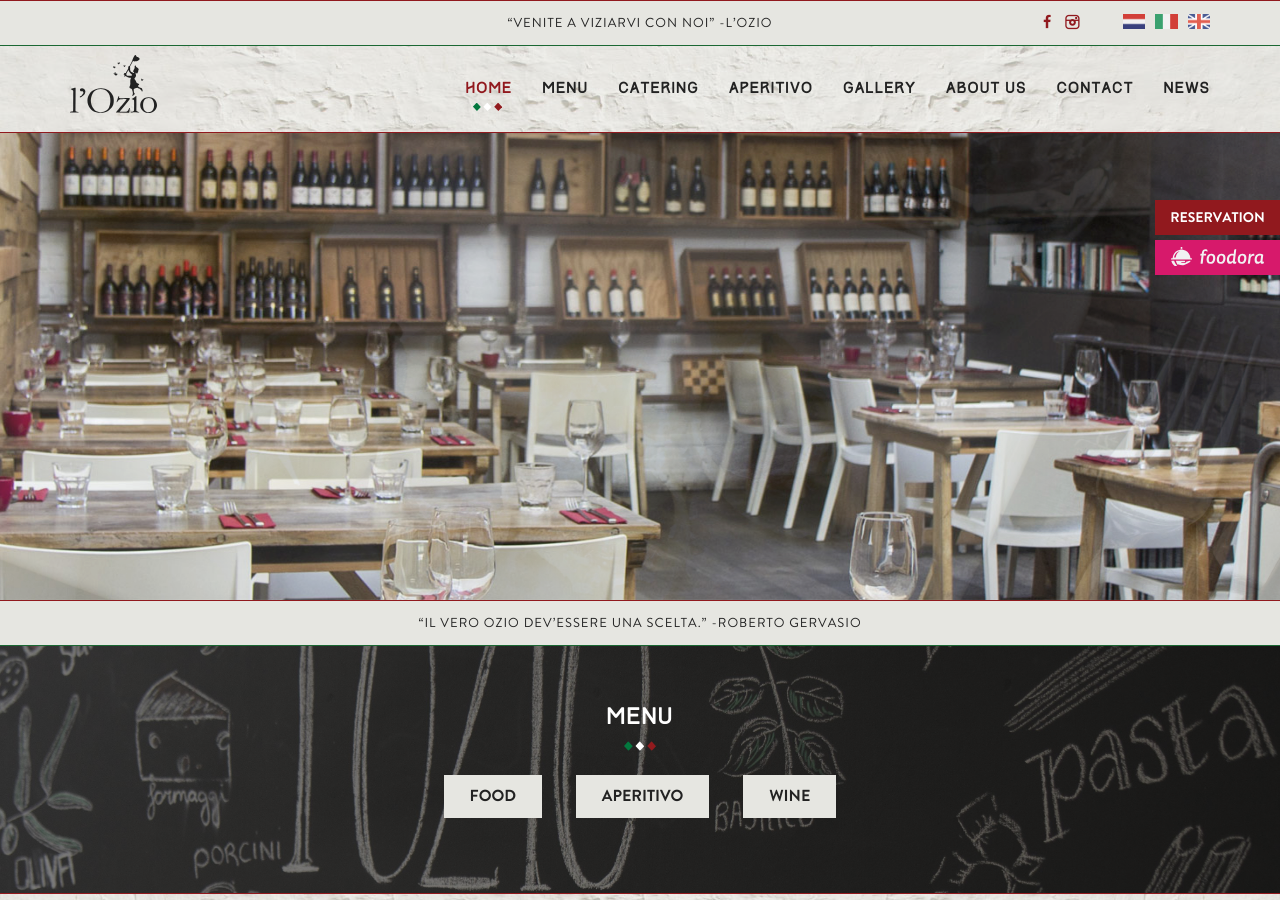
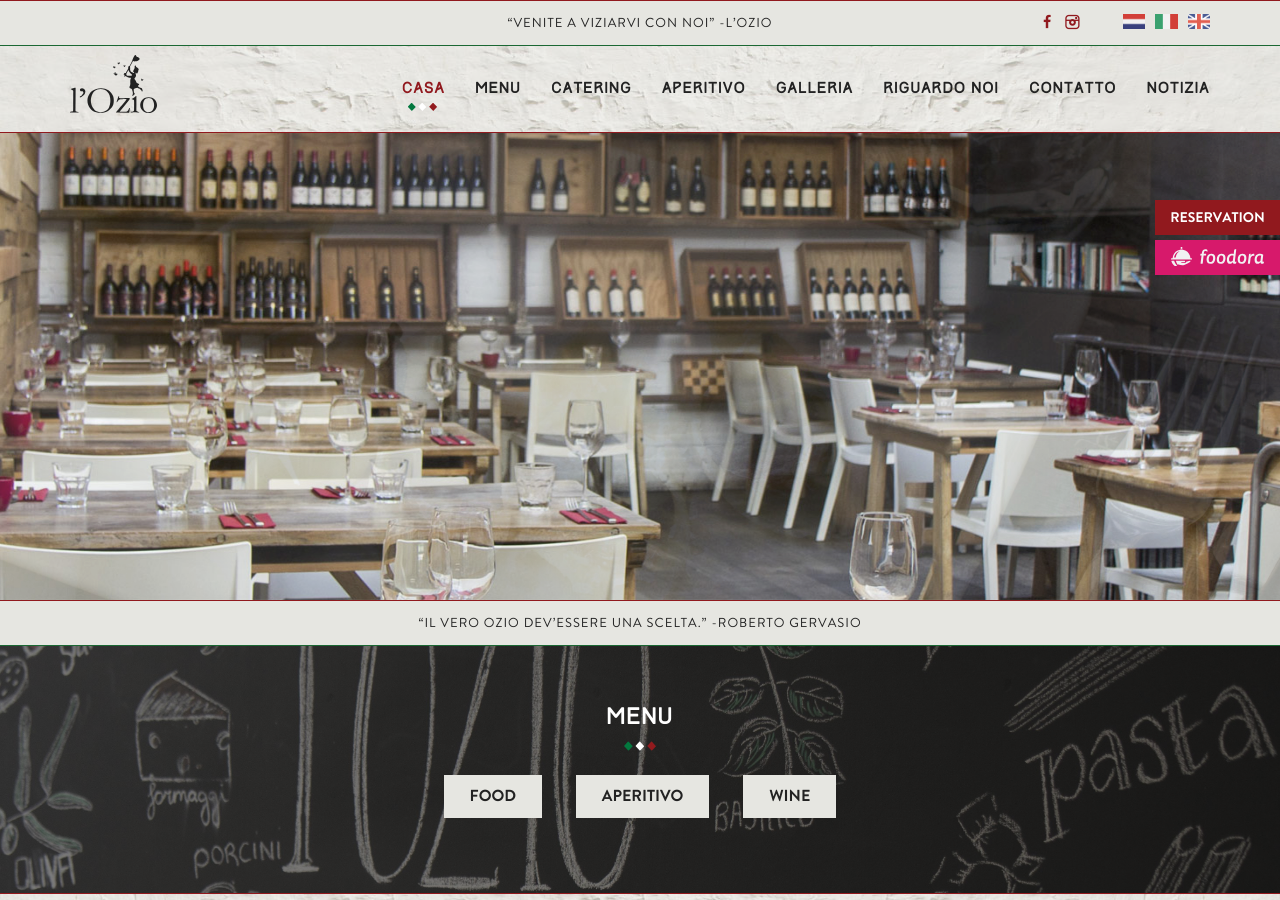
Before and after one commit to jhvanderschee/lozio_it, a Jekyll site: the page built from index.md, in a window 1280 px wide and 900 px high. Built offline with Jekyll 4.4.1, drawn with Linux system fonts in a browser that asks for light colours.

Commit message:
Updated '/_includes/header.html' via CloudCannon

```diff
--- a/_includes/header.html
+++ b/_includes/header.html
@@ -13,14 +13,14 @@ if(getParameterByName('url')) {
 <div class="navmenu navmenu-default navmenu-fixed-left offcanvas">
       <img src="/img/logofullwhite.svg">
       <ul class="nav navmenu-nav">
-              <li><a href="/#top">Home</a></li>
+              <li><a href="/#top">Casa</a></li>
               <li><a href="/#menu">Menu</a></li>
               <li {% if page.url == '/catering/' or page.url == '/catering/index.html' %}class="active"{% endif %}><a href="/#catering">Catering</a></li>
               <li {% if page.url == '/aperitivo/' or page.url == '/aperitivo/index.html' %}class="active"{% endif %}><a href="/#catering">Aperitivo</a></li>
-              <li><a href="/#gallery">Gallery</a></li>
-              <li {% if page.url == '/about/' or page.url == '/about/index.html' %}class="active"{% endif %}><a href="/about/">About us</a></li>
-              <li><a href="/#contact">Contact</a></li>
-              <li {% if page.layout == 'post' or page.layout == 'blog' %}class="active"{% endif %}><a href="/news/">News</a></li>
+              <li><a href="/#gallery">Galleria</a></li>
+              <li {% if page.url == '/about/' or page.url == '/about/index.html' %}class="active"{% endif %}><a href="/about/">Riguardo noi</a></li>
+              <li><a href="/#contact">Contatto</a></li>
+              <li {% if page.layout == 'post' or page.layout == 'blog' %}class="active"{% endif %}><a href="/news/">Notizia</a></li>
 
       </ul>
 </div>
@@ -36,14 +36,14 @@ if(getParameterByName('url')) {
           </div>
           <div id="navbar" class="navbar-collapse collapse">
             <ul class="nav navbar-nav navbar-right">
-              <li class="hidden-sm"><a href="#top">Home</a></li>
+              <li class="hidden-sm"><a href="#top">Casa</a></li>
               <li><a href="#menu">Menu</a></li>
               <li {% if page.url == '/catering/' or page.url == '/catering/index.html' %}class="active"{% endif %}><a href="#catering">Catering</a></li>
               <li class="hidden-sm {% if page.url == '/aperitivo/' or page.url == '/aperitivo/index.html' %}active{% endif %}"><a href="/aperitivo">Aperitivo</a></li>
-              <li><a href="#gallery">Gallery</a></li>
-              <li {% if page.url == '/about/' or page.url == '/about/index.html' %}class="active"{% endif %}><a href="/about/">About us</a></li>
-              <li><a href="#contact">Contact</a></li>
-              <li {% if page.layout == 'post' or page.layout == 'blog' %}class="active"{% endif %}><a href="/news/">News</a></li>
+              <li><a href="#gallery">Galleria</a></li>
+              <li {% if page.url == '/about/' or page.url == '/about/index.html' %}class="active"{% endif %}><a href="/about/">Riguardo noi</a></li>
+              <li><a href="#contact">Contatto</a></li>
+              <li {% if page.layout == 'post' or page.layout == 'blog' %}class="active"{% endif %}><a href="/news/">Notizia</a></li>
             </ul>
           </div><!--/.nav-collapse -->
         </div><!--/.container -->
```
